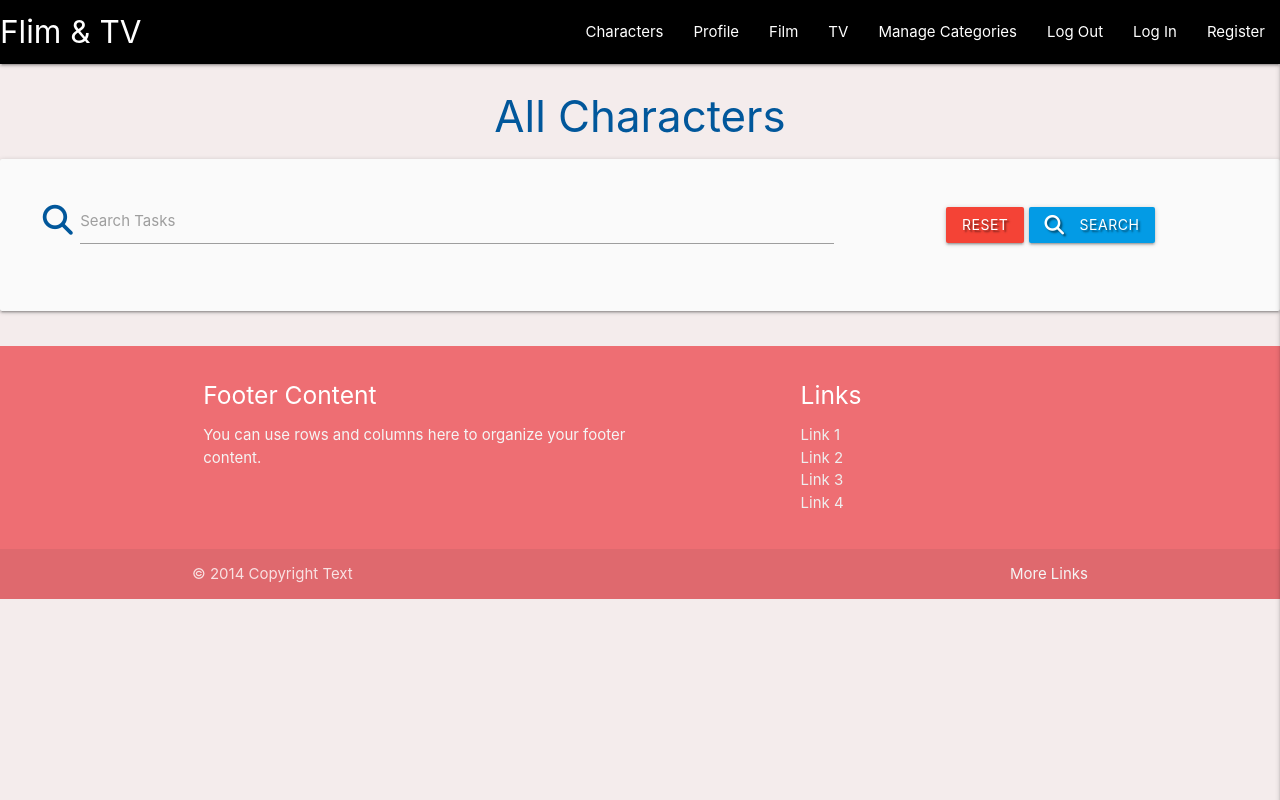
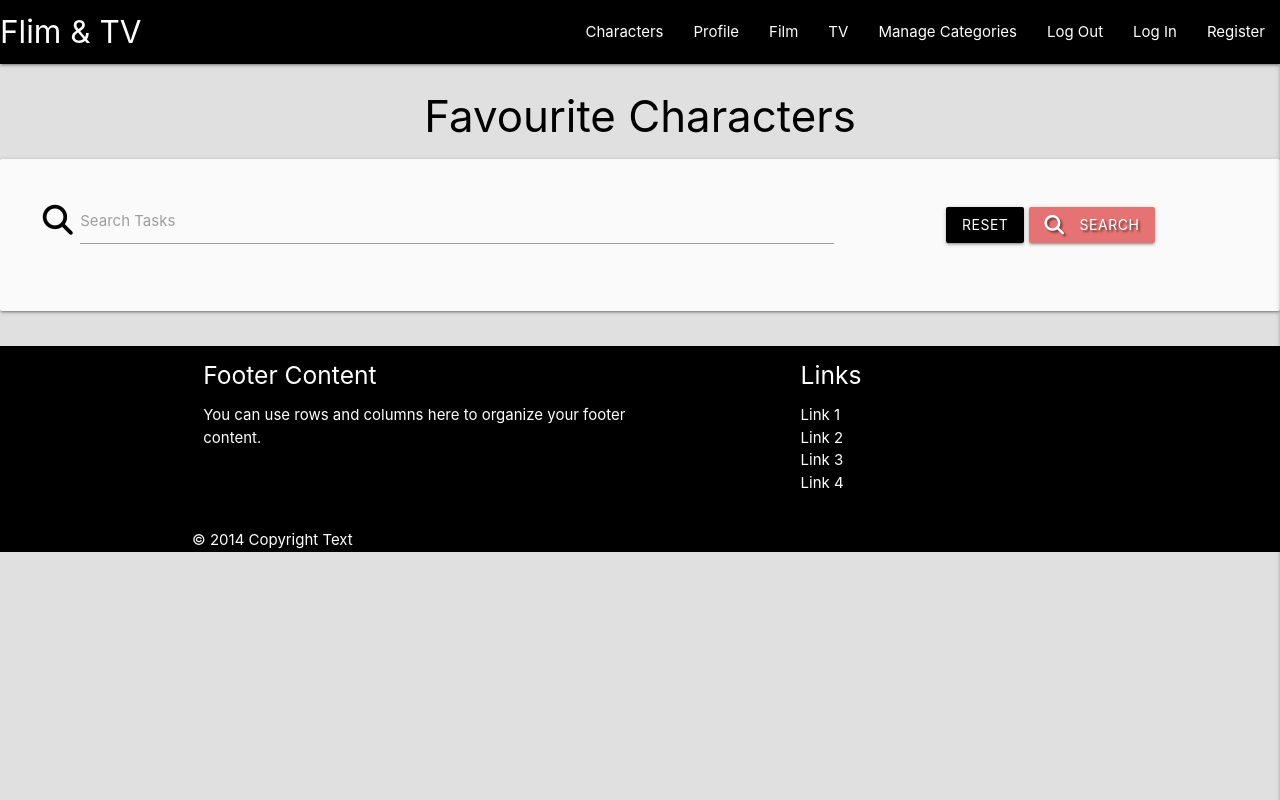
Before and after one commit to struk49/films-and-tv-fan-page, a Flask app: page /get_characters in a window 1280 px wide. Run offline with Flask 3, Linux system fonts and the light colour scheme; data that the repository does not hold is empty; some libraries are stand-ins or nearby versions.

Commit message:
changed background and font color on characters page

```diff
--- a/static/css/style.css
+++ b/static/css/style.css
@@ -3,7 +3,7 @@
 
 body {
   color: black;
-  background-color: #f4ecec;
+  background-color: #e0e0e0 ;
 
 }
 
@@ -31,10 +31,15 @@ body {
 .card-title{
 
   font-weight: 900;
-  color: red;
+  color: #e57373;
   text-align: center;
 }
 
 .card-image{
   width: 100%;
 }
+
+.footer{
+  background-color: black ;
+  color: #fff;
+}
--- a/templates/base.html
+++ b/templates/base.html
@@ -56,20 +56,20 @@
 
     {% endblock %}
 
-<footer class="page-footer">
+<footer class="footer">
     <div class="container">
       <div class="row">
         <div class="col l6 s12">
           <h5 class="white-text">Footer Content</h5>
-          <p class="grey-text text-lighten-4">You can use rows and columns here to organize your footer content.</p>
+          <p class="white-text text-lighten-4">You can use rows and columns here to organize your footer content.</p>
         </div>
         <div class="col l4 offset-l2 s12">
           <h5 class="white-text">Links</h5>
           <ul>
-            <li><a class="grey-text text-lighten-3" href="#!">Link 1</a></li>
-            <li><a class="grey-text text-lighten-3" href="#!">Link 2</a></li>
-            <li><a class="grey-text text-lighten-3" href="#!">Link 3</a></li>
-            <li><a class="grey-text text-lighten-3" href="#!">Link 4</a></li>
+            <li><a class="white-text" href="#!">Link 1</a></li>
+            <li><a class="white-text" href="#!">Link 2</a></li>
+            <li><a class="white-text" href="#!">Link 3</a></li>
+            <li><a class="white-text" href="#!">Link 4</a></li>
           </ul>
         </div>
       </div>
@@ -77,7 +77,7 @@
     <div class="footer-copyright">
       <div class="container">
       © 2014 Copyright Text
-      <a class="grey-text text-lighten-4 right" href="#!">More Links</a>
+      <a class="black-text right" href="#!">More Links</a>
       </div>
     </div>
   </footer>
--- a/templates/characters.html
+++ b/templates/characters.html
@@ -2,19 +2,19 @@
 {% extends "base.html" %}
 {% block content %}
 
-<h3 class="light-blue-text text-darken-4 center-align">All Characters</h3>
+<h3 class="black-text center-align">Favourite Characters</h3>
 
 <div class="row card-panel grey lighten-5">
     <form action="" method="post" class="col s12">
         <div class="row valign-wrapper center-align">
             <div class="input-field col s12 m8">
-                <i class="fas fa-search prefix light-blue-text text-darken-4"></i>
+                <i class="fas fa-search prefix black-text text-darken-4"></i>
                 <input type="text" name="query" id="query" minlength="3" class="validate" required>
                 <label for="query">Search Tasks</label>
             </div>
             <div class="col s12 m4">
-                <a href="{{ url_for('get_characters') }}" class="red btn text-shadow">Reset</a>
-                <button type="submit" class="light-blue darken-1 btn text-shadow">
+                <a href="{{ url_for('get_characters') }}" class="black btn text-shadow">Reset</a>
+                <button type="submit" class=" red lighten-2 btn text-shadow">
                     <i class="fas fa-search left"></i> Search
                 </button>
             </div>
```
